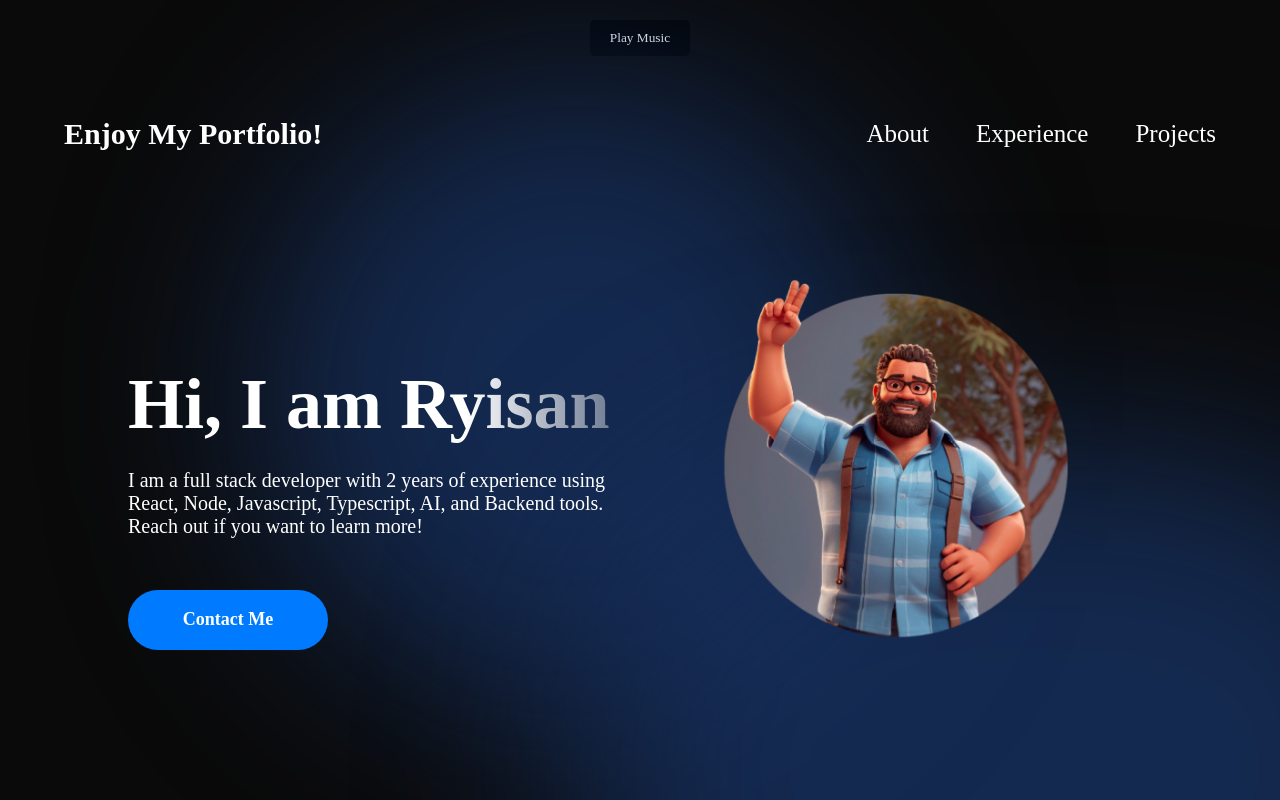
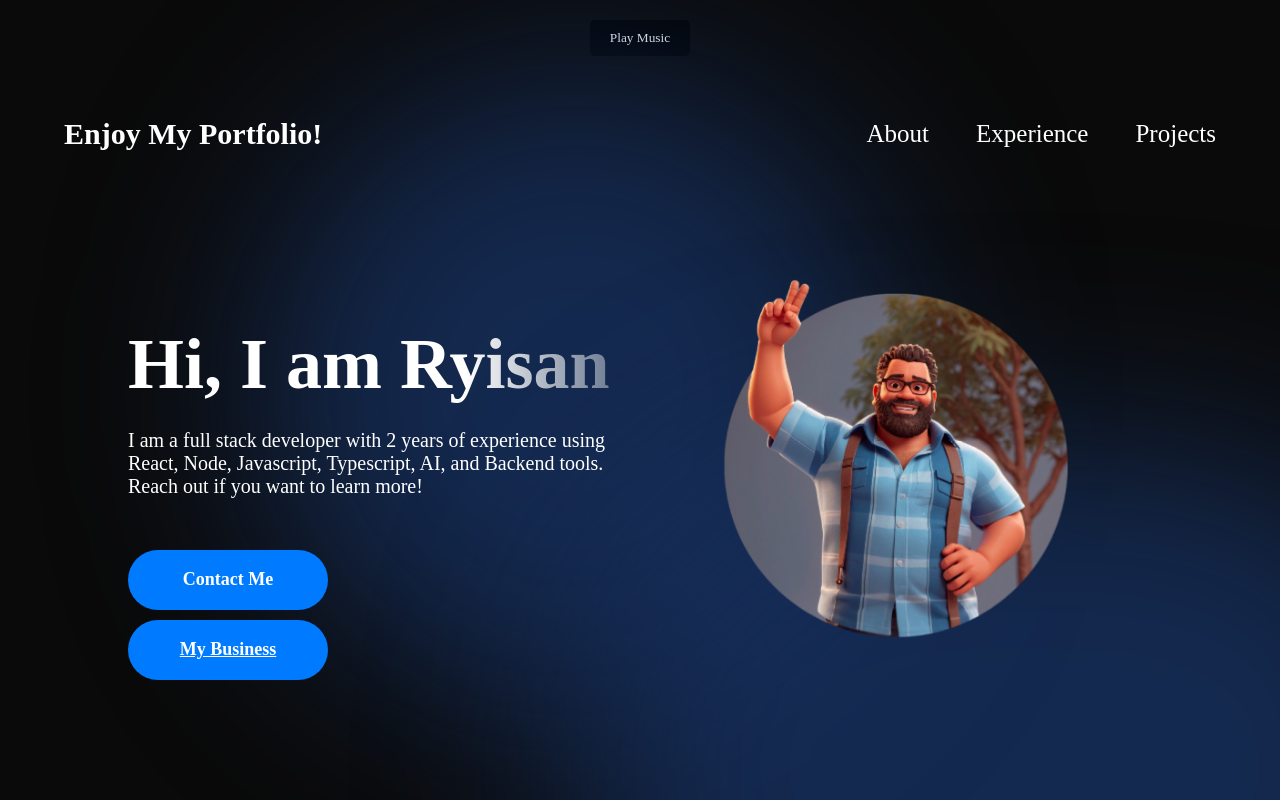
Before and after one commit to ryisan2/Ryisan-Portfolio-2, a React app: page / in a window 1280 px wide. Shown: the top 800 px of the page. Built offline with nearby package versions, Linux system fonts and the light colour scheme; the HTML template or start-up script is replaced by a standard one.

Commit message:
ch ch ch changes

```diff
--- a/src/components/hero/Hero.module.css
+++ b/src/components/hero/Hero.module.css
@@ -48,6 +48,7 @@
     color: #00FFFF;  /* Neon blue (cyan) text color */
     border: 3px solid #00FFFF;  /* Initial border color */
     border-radius: 100px;
+    margin-bottom: 10px;
     font-size: 18px;
     font-weight: bold;
     padding: 17px 26px;
--- a/src/components/hero/hero.jsx
+++ b/src/components/hero/hero.jsx
@@ -46,6 +46,7 @@
           learn more!
         </p>
         <a onClick={toggleModal} className={styles.contactBtn}>Contact Me</a>
+        <a href="https://suprasia.xyz" target="_blank" rel="noopener noreferrer" className={styles.contactBtn}>My Business</a>
       </div>
       <img
         src="/assets/heroImage.png"
```
